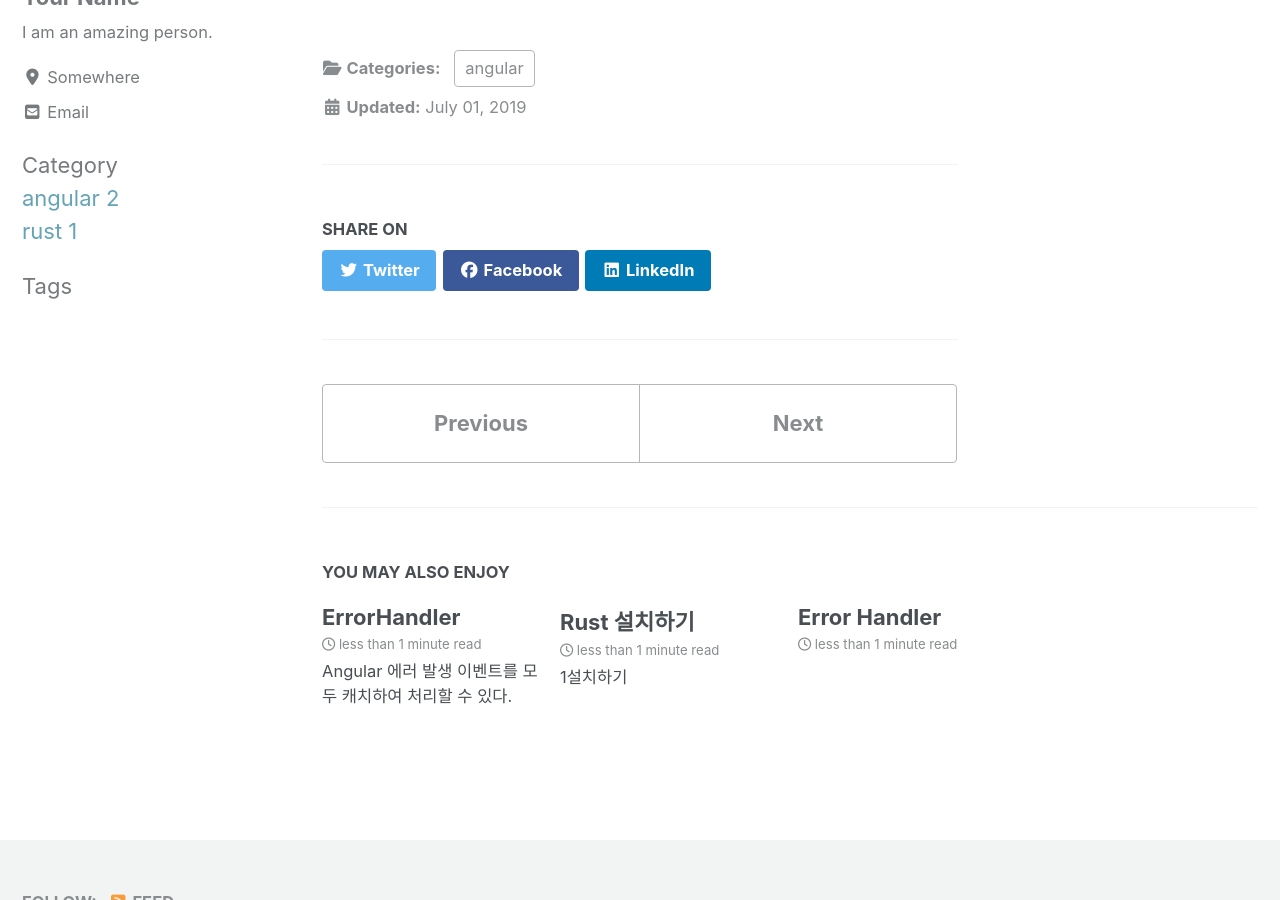
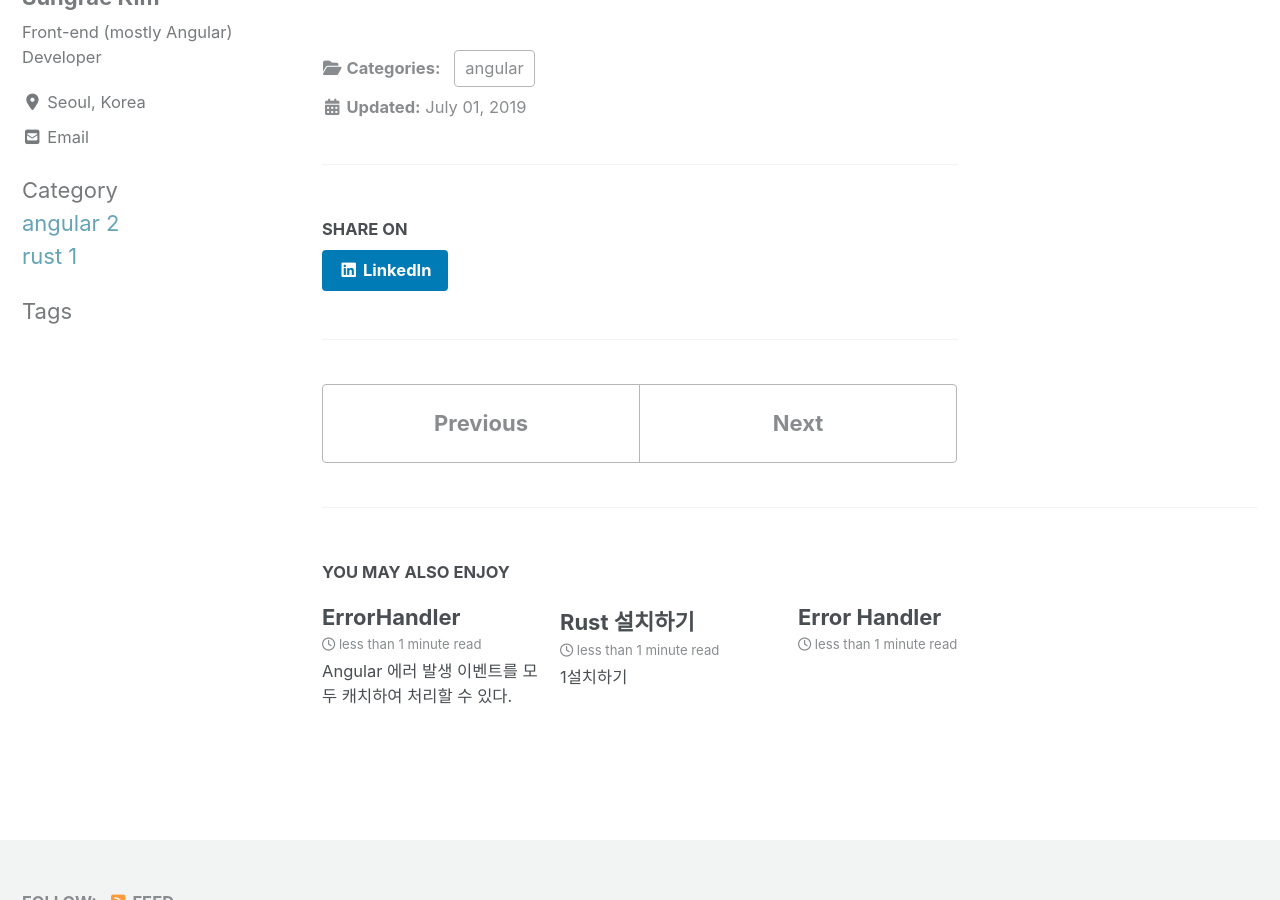
Before and after one commit to ksrae/ksrae.github.io, a Jekyll site: the page built from _posts/angular/2019-07-01-typescript-version-sync.md, in a window 1280 px wide and 900 px high, scrolled down 711 px. Built offline with Jekyll 4.4.1, drawn with Linux system fonts in a browser that asks for light colours; cached includes are drawn as plain includes; nearby versions of some CDN libraries; some of the changed text lies outside the part shown.

Commit message:
share 정리

```diff
--- a/_config.yml
+++ b/_config.yml
@@ -18,7 +18,7 @@
 locale                   : "en-US"
 title                    : "Site Title"
 title_separator          : "-"
-name                     : "Your Name"
+name                     : ""
 description              : "An amazing website."
 url                      : # the base hostname & protocol for your site e.g. "https://mmistakes.github.io"
 baseurl                  : # the subpath of your site, e.g. "/blog"
@@ -82,12 +82,12 @@
 naver_site_verification  :
 
 # Social Sharing
-twitter:
-  username               :
-facebook:
-  username               :
-  app_id                 :
-  publisher              :
+# twitter:
+#   username               :
+# facebook:
+#   username               :
+#   app_id                 :
+#   publisher              :
 og_image                 : # Open Graph/Twitter default site image
 # For specifying social profiles
 # - https://developers.google.com/structured-data/customize/social-profiles
@@ -106,10 +106,10 @@
 
 # Site Author
 author:
-  name             : "Your Name"
+  name             : "Sungrae Kim"
   avatar           : # path of avatar image, e.g. "/assets/images/bio-photo.jpg"
-  bio              : "I am an amazing person."
-  location         : "Somewhere"
+  bio              : "Front-end (mostly Angular) Developer"
+  location         : "Seoul, Korea"
   email            : ksrae78@gmail.com
   links:
     - label: "Email"
@@ -143,8 +143,8 @@
     - label: "GitHub"
       icon: "fab fa-fw fa-github"
       # url:
-    - label: "GitLab"
-      icon: "fab fa-fw fa-gitlab"
+    # - label: "GitLab"
+    #   icon: "fab fa-fw fa-gitlab"
       # url:
     #- label: "Bitbucket"
     #  icon: "fab fa-fw fa-bitbucket"
--- a/_includes/social-share.html
+++ b/_includes/social-share.html
@@ -3,9 +3,9 @@
     <h4 class="page__share-title">{{ site.data.ui-text[site.locale].share_on_label | default: "Share on" }}</h4>
   {% endif %}
 
-  <a href="https://twitter.com/intent/tweet?{% if site.twitter.username %}via={{ site.twitter.username | url_encode }}&{% endif %}text={{ page.title | url_encode }}%20{{ page.url | absolute_url | url_encode }}" class="btn btn--twitter" onclick="window.open(this.href, 'window', 'left=20,top=20,width=500,height=500,toolbar=1,resizable=0'); return false;" title="{{ site.data.ui-text[site.locale].share_on_label | default: 'Share on' }} Twitter"><i class="fab fa-fw fa-twitter" aria-hidden="true"></i><span> Twitter</span></a>
+  <!-- <a href="https://twitter.com/intent/tweet?{% if site.twitter.username %}via={{ site.twitter.username | url_encode }}&{% endif %}text={{ page.title | url_encode }}%20{{ page.url | absolute_url | url_encode }}" class="btn btn--twitter" onclick="window.open(this.href, 'window', 'left=20,top=20,width=500,height=500,toolbar=1,resizable=0'); return false;" title="{{ site.data.ui-text[site.locale].share_on_label | default: 'Share on' }} Twitter"><i class="fab fa-fw fa-twitter" aria-hidden="true"></i><span> Twitter</span></a>
 
-  <a href="https://www.facebook.com/sharer/sharer.php?u={{ page.url | absolute_url | url_encode }}" class="btn btn--facebook" onclick="window.open(this.href, 'window', 'left=20,top=20,width=500,height=500,toolbar=1,resizable=0'); return false;" title="{{ site.data.ui-text[site.locale].share_on_label | default: 'Share on' }} Facebook"><i class="fab fa-fw fa-facebook" aria-hidden="true"></i><span> Facebook</span></a>
+  <a href="https://www.facebook.com/sharer/sharer.php?u={{ page.url | absolute_url | url_encode }}" class="btn btn--facebook" onclick="window.open(this.href, 'window', 'left=20,top=20,width=500,height=500,toolbar=1,resizable=0'); return false;" title="{{ site.data.ui-text[site.locale].share_on_label | default: 'Share on' }} Facebook"><i class="fab fa-fw fa-facebook" aria-hidden="true"></i><span> Facebook</span></a> -->
 
   <a href="https://www.linkedin.com/shareArticle?mini=true&url={{ page.url | absolute_url | url_encode }}" class="btn btn--linkedin" onclick="window.open(this.href, 'window', 'left=20,top=20,width=500,height=500,toolbar=1,resizable=0'); return false;" title="{{ site.data.ui-text[site.locale].share_on_label | default: 'Share on' }} LinkedIn"><i class="fab fa-fw fa-linkedin" aria-hidden="true"></i><span> LinkedIn</span></a>
 </section>
```
